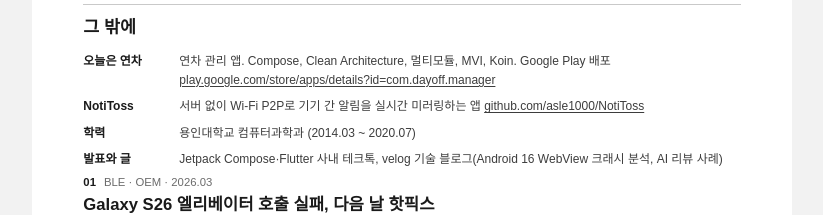
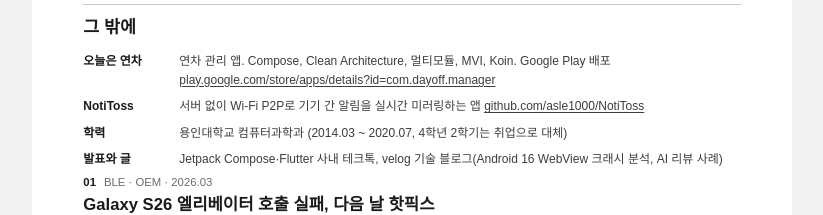
Before and after one commit to asle1000/portfolio, a plain HTML site: page device.html in a window 1280 px wide. Shown: the part 920-1135 px from the top of the page, without its empty margins (228-1051 px from the left). Drawn offline with Linux system fonts and the light colour scheme; a web font is replaced by a local one.

Commit message:
Note final semester replaced by employment

```diff
--- a/device.html
+++ b/device.html
@@ -70,7 +70,7 @@ figure svg { display: block; width: 360pt; margin: 0 auto; height: auto; color:
 <div class="keep"><h1>프로젝트</h1><table class="proj"><tr><th>바이비 2.0<span>HT Beyond · 2023.08 ~ 재직 중</span></th><td>아파트 입주민 스마트홈 앱. 건설사 앱 12종을 코드베이스 하나로 운영, Android MAU 20만 이상(GA4). 2024.12부터 Android 단독(PR은 iOS 개발자와 상호 리뷰), 협업 iOS 1·Web 4·Backend 8</td></tr><tr><th>바이비 관리자앱<span>HT Beyond · 2026.07 ~ 재직 중</span></th><td>현장 주차단속 앱. Android 단독 개발, 번호판 인식 코어는 팀원이 개발한 모듈을 연동</td></tr><tr><th>KloneSales<span>Klleon · 2022.08 ~ 2023.08</span></th><td>AI 디지털 휴먼 영상 앱. 2인 모바일 팀에서 Flutter로 Android·iOS 개발, Tech Leader로 기술 스택 선정·코드 리뷰·채용(1명)</td></tr><tr><th>HCE 교통카드 SDK<span>TelCuon · 2020.05 ~ 2022.08</span></th><td>SE 없이 HCE로 동작하는 교통카드 SDK. Android SDK 개발과 iOS 포팅</td></tr></table></div>
 <div class="keep"><h1>그 밖에</h1><table class="proj etc">
 <tr><th>오늘은 연차</th><td>연차 관리 앱. Compose, Clean Architecture, 멀티모듈, MVI, Koin. Google Play 배포 <a href="https://play.google.com/store/apps/details?id=com.dayoff.manager">play.google.com/store/apps/details?id=com.dayoff.manager</a></td></tr><tr><th>NotiToss</th><td>서버 없이 Wi-Fi P2P로 기기 간 알림을 실시간 미러링하는 앱 <a href="https://github.com/asle1000/NotiToss">github.com/asle1000/NotiToss</a></td></tr>
-<tr><th>학력</th><td>용인대학교 컴퓨터과학과 (2014.03 ~ 2020.07)</td></tr><tr><th>발표와 글</th><td>Jetpack Compose·Flutter 사내 테크톡, velog 기술 블로그(Android 16 WebView 크래시 분석, AI 리뷰 사례)</td></tr></table></div>
+<tr><th>학력</th><td>용인대학교 컴퓨터과학과 (2014.03 ~ 2020.07, 4학년 2학기는 취업으로 대체)</td></tr><tr><th>발표와 글</th><td>Jetpack Compose·Flutter 사내 테크톡, velog 기술 블로그(Android 16 WebView 크래시 분석, AI 리뷰 사례)</td></tr></table></div>
 <section class="cases"><article class="case" id="s26">
 <p class="cmeta"><span class="no">01</span>BLE · OEM · 2026.03</p>
 <h2>Galaxy S26 엘리베이터 호출 실패, 다음 날 핫픽스</h2>
```
Also changed, not shown: index.html (+1 -1 lines).
